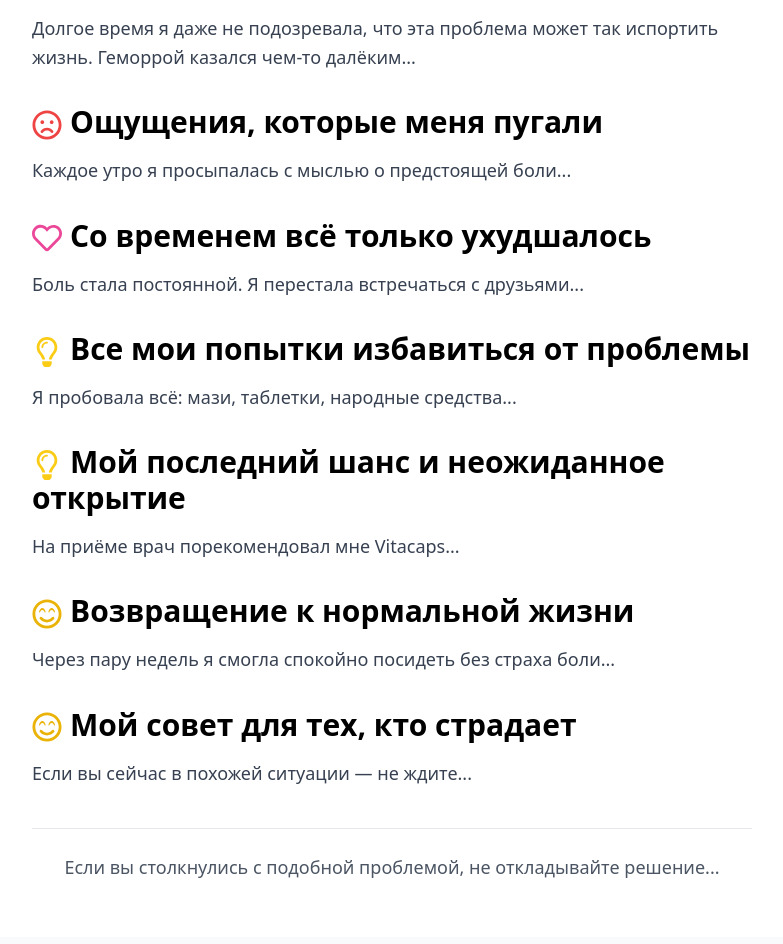
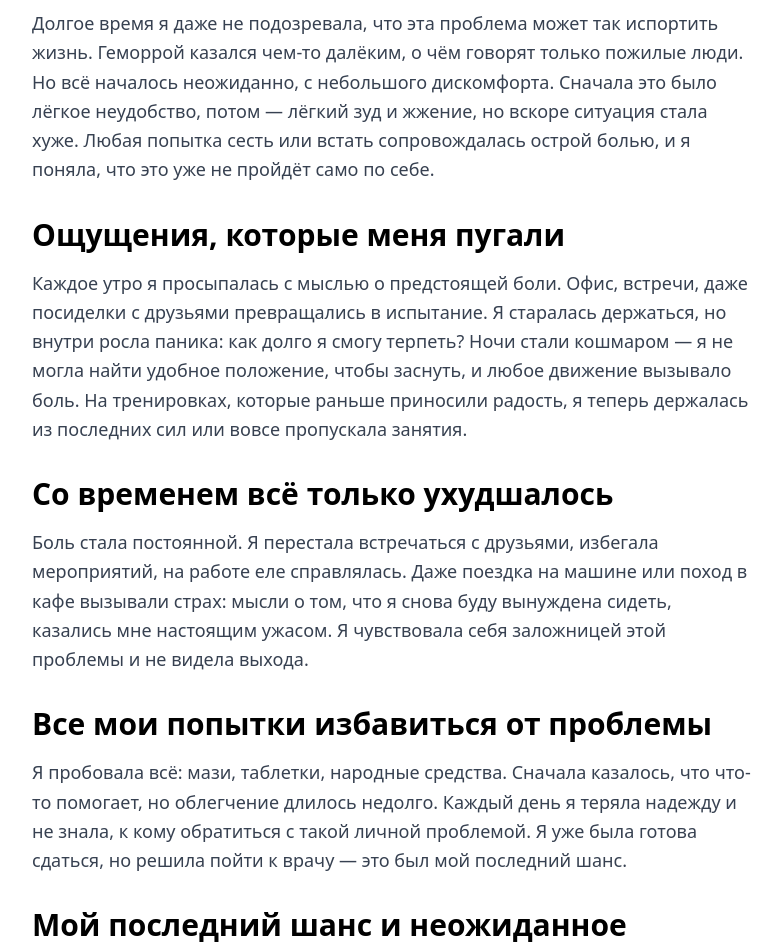
Before and after one commit to podpolkownik/32-23-3, a React (Vite) app: page / in a window 1280 px wide. Shown: the part 2831-3775 px from the top of the page, without its empty margins (248-1031 px from the left). Built offline with nearby package versions, Linux system fonts and the light colour scheme.

Commit message:
Update Crypto.tsx

```diff
--- a/src/Crypto.tsx
+++ b/src/Crypto.tsx
@@ -1,6 +1,5 @@
 import React from 'react';
 import { motion } from 'framer-motion';
-import { FaRegSmileBeam, FaRegFrown, FaRegLightbulb, FaRegHeart } from 'react-icons/fa';
 
 const Crypto = () => {
   return (
@@ -12,7 +11,6 @@ const Crypto = () => {
           animate={{ opacity: 1 }}
           transition={{ duration: 1 }}
         >
-          <FaRegSmileBeam className="inline-block mr-2 text-yellow-500" />
           Секрет, Который Помог Мне Забыть о Геморрое Раз и Навсегда!
         </motion.h1>
 
@@ -33,7 +31,6 @@ const Crypto = () => {
             animate={{ opacity: 1, y: 0 }}
             transition={{ duration: 1 }}
           >
-            <FaRegFrown className="inline-block mr-2 text-red-500" />
             Когда это только началось...
           </motion.h2>
           <motion.p
@@ -42,7 +39,7 @@ const Crypto = () => {
             animate={{ opacity: 1, y: 0 }}
             transition={{ duration: 1 }}
           >
-            Долгое время я даже не подозревала, что эта проблема может так испортить жизнь. Геморрой казался чем-то далёким...
+             Долгое время я даже не подозревала, что эта проблема может так испортить жизнь. Геморрой казался чем-то далёким, о чём говорят только пожилые люди. Но всё началось неожиданно, с небольшого дискомфорта. Сначала это было лёгкое неудобство, потом — лёгкий зуд и жжение, но вскоре ситуация стала хуже. Любая попытка сесть или встать сопровождалась острой болью, и я поняла, что это уже не пройдёт само по себе.
           </motion.p>
         </motion.section>
 
@@ -58,7 +55,6 @@ const Crypto = () => {
             animate={{ opacity: 1, y: 0 }}
             transition={{ duration: 1 }}
           >
-            <FaRegFrown className="inline-block mr-2 text-red-500" />
             Ощущения, которые меня пугали
           </motion.h2>
           <motion.p
@@ -67,7 +63,7 @@ const Crypto = () => {
             animate={{ opacity: 1, y: 0 }}
             transition={{ duration: 1 }}
           >
-            Каждое утро я просыпалась с мыслью о предстоящей боли...
+             Каждое утро я просыпалась с мыслью о предстоящей боли. Офис, встречи, даже посиделки с друзьями превращались в испытание. Я старалась держаться, но внутри росла паника: как долго я смогу терпеть? Ночи стали кошмаром — я не могла найти удобное положение, чтобы заснуть, и любое движение вызывало боль. На тренировках, которые раньше приносили радость, я теперь держалась из последних сил или вовсе пропускала занятия.
           </motion.p>
         </motion.section>
 
@@ -83,7 +79,6 @@ const Crypto = () => {
             animate={{ opacity: 1, y: 0 }}
             transition={{ duration: 1 }}
           >
-            <FaRegHeart className="inline-block mr-2 text-pink-500" />
             Со временем всё только ухудшалось
           </motion.h2>
           <motion.p
@@ -92,7 +87,7 @@ const Crypto = () => {
             animate={{ opacity: 1, y: 0 }}
             transition={{ duration: 1 }}
           >
-            Боль стала постоянной. Я перестала встречаться с друзьями...
+              Боль стала постоянной. Я перестала встречаться с друзьями, избегала мероприятий, на работе еле справлялась. Даже поездка на машине или поход в кафе вызывали страх: мысли о том, что я снова буду вынуждена сидеть, казались мне настоящим ужасом. Я чувствовала себя заложницей этой проблемы и не видела выхода.
           </motion.p>
         </motion.section>
 
@@ -108,7 +103,6 @@ const Crypto = () => {
             animate={{ opacity: 1, y: 0 }}
             transition={{ duration: 1 }}
           >
-            <FaRegLightbulb className="inline-block mr-2 text-yellow-400" />
             Все мои попытки избавиться от проблемы
           </motion.h2>
           <motion.p
@@ -117,7 +111,7 @@ const Crypto = () => {
             animate={{ opacity: 1, y: 0 }}
             transition={{ duration: 1 }}
           >
-            Я пробовала всё: мази, таблетки, народные средства...
+             Я пробовала всё: мази, таблетки, народные средства. Сначала казалось, что что-то помогает, но облегчение длилось недолго. Каждый день я теряла надежду и не знала, к кому обратиться с такой личной проблемой. Я уже была готова сдаться, но решила пойти к врачу — это был мой последний шанс.
           </motion.p>
         </motion.section>
 
@@ -133,7 +127,6 @@ const Crypto = () => {
             animate={{ opacity: 1, y: 0 }}
             transition={{ duration: 1 }}
           >
-            <FaRegLightbulb className="inline-block mr-2 text-yellow-400" />
             Мой последний шанс и неожиданное открытие
           </motion.h2>
           <motion.p
@@ -142,7 +135,7 @@ const Crypto = () => {
             animate={{ opacity: 1, y: 0 }}
             transition={{ duration: 1 }}
           >
-            На приёме врач порекомендовал мне Vitacaps...
+                 На приёме врач порекомендовал мне Vitacaps. Признаюсь, я отнеслась к этому скептически, так как не верила, что это может помочь. Но, отчаявшись, я решила рискнуть и начала приём. Вначале изменений не было, и я уже начала думать, что ошиблась снова. Но через неделю боль, преследовавшая меня столько времени, начала стихать.
           </motion.p>
         </motion.section>
 
@@ -158,7 +151,6 @@ const Crypto = () => {
             animate={{ opacity: 1, y: 0 }}
             transition={{ duration: 1 }}
           >
-            <FaRegSmileBeam className="inline-block mr-2 text-yellow-500" />
             Возвращение к нормальной жизни
           </motion.h2>
           <motion.p
@@ -167,7 +159,7 @@ const Crypto = () => {
             animate={{ opacity: 1, y: 0 }}
             transition={{ duration: 1 }}
           >
-            Через пару недель я смогла спокойно посидеть без страха боли...
+              Через пару недель я смогла спокойно посидеть без страха боли. Я поняла, что смогу вернуться к своей обычной жизни. С тех пор всё изменилось: я снова начала гулять, вернулась к тренировкам и даже встречаться с друзьями. Vitacaps помог мне не просто избавиться от боли, а вернул мне радость жизни.
           </motion.p>
         </motion.section>
 
@@ -183,7 +175,6 @@ const Crypto = () => {
             animate={{ opacity: 1, y: 0 }}
             transition={{ duration: 1 }}
           >
-            <FaRegSmileBeam className="inline-block mr-2 text-yellow-500" />
             Мой совет для тех, кто страдает
           </motion.h2>
           <motion.p
@@ -192,7 +183,7 @@ const Crypto = () => {
             animate={{ opacity: 1, y: 0 }}
             transition={{ duration: 1 }}
           >
-            Если вы сейчас в похожей ситуации — не ждите...
+                Если вы сейчас в похожей ситуации — не ждите. Иногда решение ближе, чем мы думаем. Не позволяйте боли контролировать вашу жизнь. Vitacaps стал для меня спасением, и я искренне надеюсь, что он поможет и вам, как помог мне. Начните свой путь к облегчению прямо сейчас.
           </motion.p>
         </motion.section>
 
@@ -203,7 +194,7 @@ const Crypto = () => {
             animate={{ opacity: 1 }}
             transition={{ duration: 1, delay: 1.6 }}
           >
-            Если вы столкнулись с подобной проблемой, не откладывайте решение...
+              Если вы столкнулись с подобной проблемой, не откладывайте решение. Vitacaps может стать вашим спасением, как и для меня. Позаботьтесь о себе и возвращайтесь к полноценной жизни уже сегодня.
           </motion.p>
         </footer>
       </article>
```
